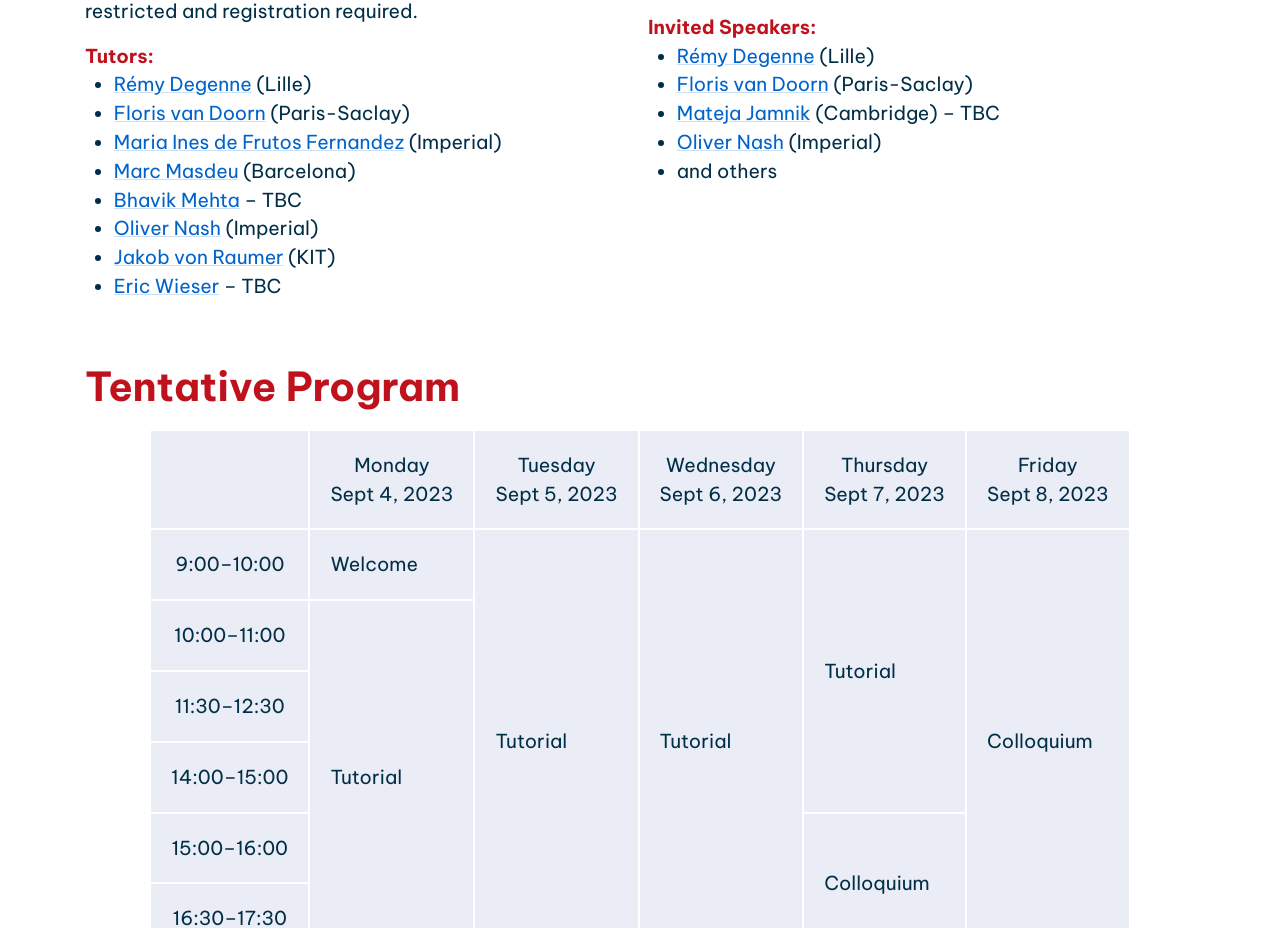
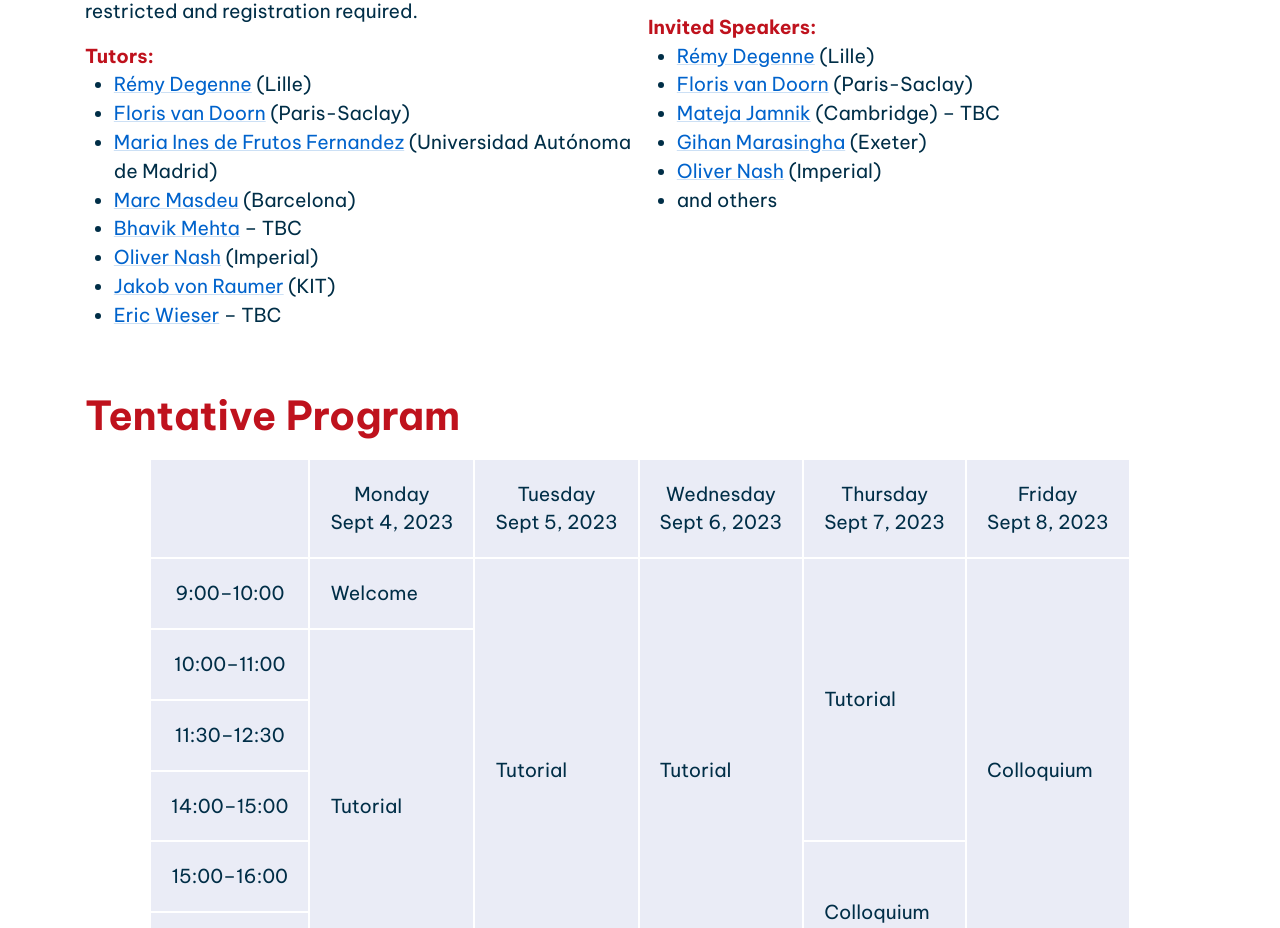
Before and after one commit to lftcm2023/lftcm2023.github.io, a plain HTML site: page index.html in a window 1280 px wide. Shown: the part 863-1791 px from the top of the page. Drawn offline with Linux system fonts and the light colour scheme.

Commit message:
add Gihan Marasingha, update affiliation

```diff
--- a/index.html
+++ b/index.html
@@ -60,7 +60,7 @@
                         <ul>
                             <li><a href="https://remydegenne.github.io/">Rémy Degenne</a> (Lille)</li>
                             <li><a href="http://florisvandoorn.com/">Floris van Doorn</a> (Paris-Saclay)</li>
-                            <li><a href="https://mariainesdff.github.io/">Maria Ines de Frutos Fernandez</a> (Imperial)</li>
+                            <li><a href="https://mariainesdff.github.io/">Maria Ines de Frutos Fernandez</a> (Universidad Autónoma de Madrid)</li>
                             <li><a href="https://mat.uab.cat/~masdeu/">Marc Masdeu</a> (Barcelona)</li>
                             <li><a href="https://www.linkedin.com/in/bhavik-mehta-a60369148/">Bhavik Mehta</a> &ndash; TBC</li>
                             <li><a href="http://olivernash.org/">Oliver Nash</a> (Imperial)</li>
@@ -88,6 +88,7 @@
                             <li><a href="https://remydegenne.github.io/">Rémy Degenne</a> (Lille)</li>
                             <li><a href="http://florisvandoorn.com/">Floris van Doorn</a> (Paris-Saclay)</li>
                             <li><a href="https://www.cl.cam.ac.uk/~mj201/">Mateja Jamnik</a> (Cambridge) &ndash; TBC</li>
+                            <li><a href="https://mathematics.exeter.ac.uk/staff/gm299">Gihan Marasingha</a> (Exeter)</li>
                             <li><a href="http://olivernash.org/">Oliver Nash</a> (Imperial)</li>
                             <li>and others</li>
                         </ul>
```
